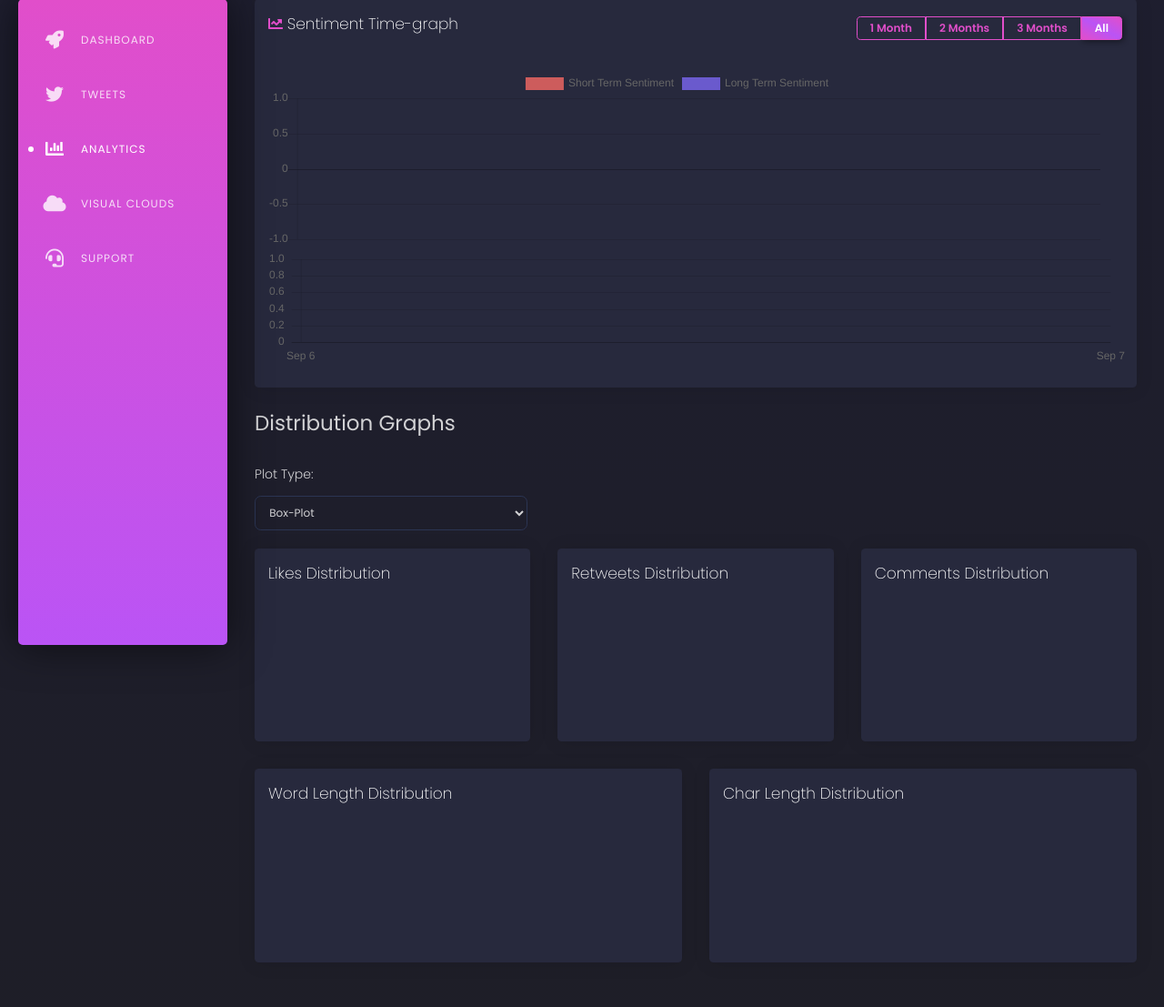
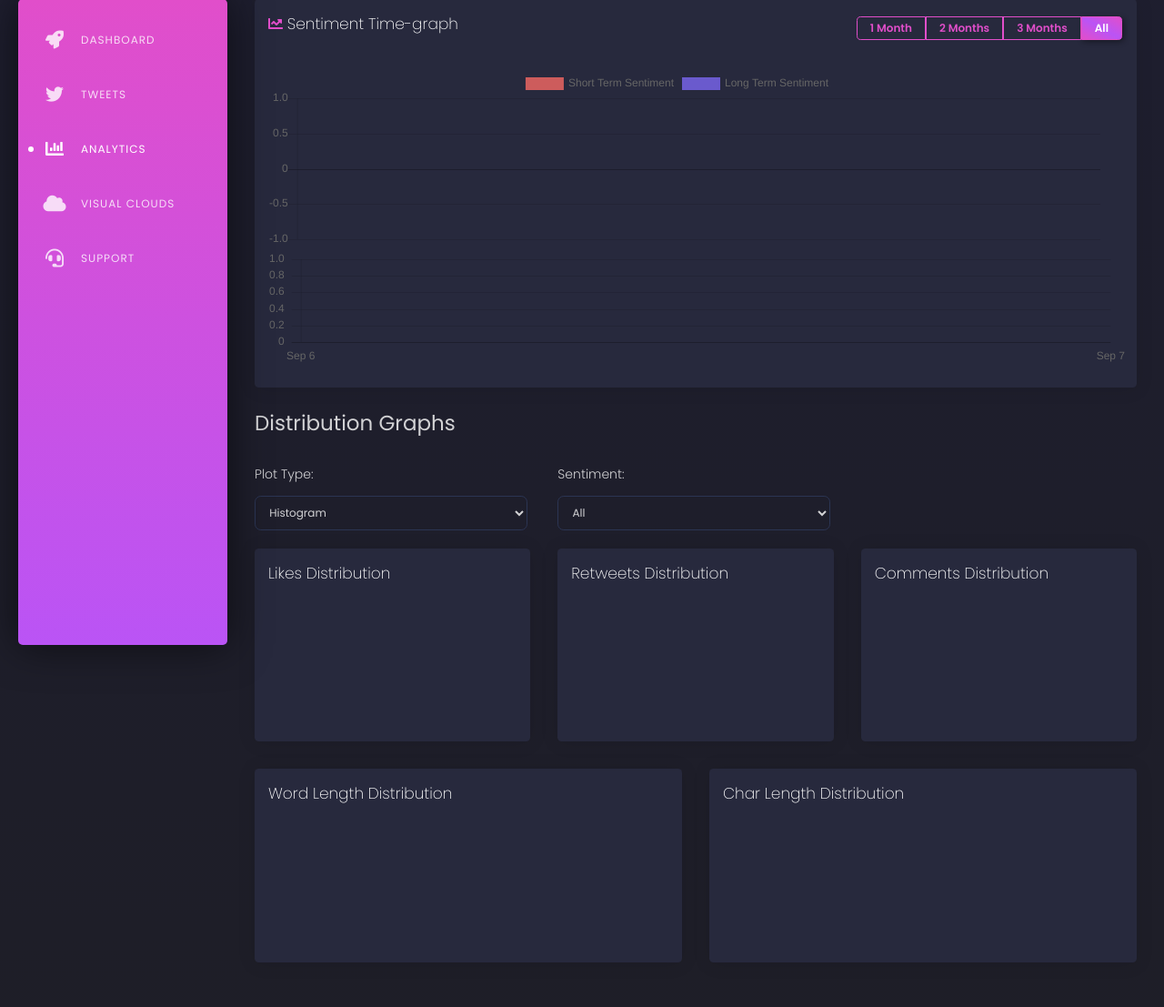
Before and after one commit to nikitperiwal/sentinel, a Django app: page /analytics/ in a window 1280 px wide. Shown: the part 81-1188 px from the top of the page at 91% size. Run offline with Django 3.2, Linux system fonts and the light colour scheme; a map, chart or similar area stays blank; parts of the project's set-up code (start-up, migrations or seed data) failed here and were passed over; some libraries are stand-ins or nearby versions.

Commit message:
Updated analytics.html

```diff
--- a/sentinel_frontend/templates/analytics.html
+++ b/sentinel_frontend/templates/analytics.html
@@ -5,9 +5,6 @@
 <style>
 	option { background: #27293f;}
 	.group-graphs { padding: 20px 0px;}
-
-
-
 </style>
 {% endblock %}
 
@@ -91,6 +88,7 @@
 			</div>
 		</div>
 	</div>
+
 	<div class="row">
 		<div class="col">
 			<div class="graph-group">
@@ -98,15 +96,31 @@
 					<h3>Distribution Graphs</h3>
 				</div>
 				<div class="group-options">
-					<label for="freq-type"
+					<div class="row">
+						<div class="col-4">
+							<label for="plot-type"
 							       style="padding-right: 5px;"><p>Plot Type:</p></label>
 							<select class="form-control"
 							        style="max-width: 300px;"
 							        id="plot-type">
+								<option value="Histogram">Histogram</option>
 								<option value="Box-Plot">Box-Plot</option>
-						<option value="Histogram">Histogram</option>
 								<option value="Violin-Plot">Violin-Plot</option>
 							</select>
+						</div>
+						<div class="col-4">
+							<label for="sentiment-type"
+							       style="padding-right: 5px;"><p>Sentiment:</p></label>
+							<select class="form-control"
+							        style="max-width: 300px;"
+							        id="sentiment-type">
+								<option value="All">All</option>
+								<option value="Positive">Positive</option>
+								<option value="Negative">Negative</option>
+								<option value="Compare">Compare</option>
+							</select>
+						</div>
+					</div>
 				</div>
 				<div class="group-graphs">
 					<div class="row">
@@ -118,6 +132,7 @@
 									</h4>
 								</div>
 								<div class="card-body">
+									<canvas id="chart-likes-distribution"></canvas>
 								</div>
 							</div>
 						</div>
@@ -129,6 +144,7 @@
 									</h4>
 								</div>
 								<div class="card-body">
+									<canvas id="chart-retweets-distribution"></canvas>
 								</div>
 							</div>
 						</div>
@@ -140,6 +156,7 @@
 									</h4>
 								</div>
 								<div class="card-body">
+									<canvas id="chart-comments-distribution"></canvas>
 								</div>
 							</div>
 						</div>
@@ -151,6 +168,7 @@
 									</h4>
 								</div>
 								<div class="card-body">
+									<canvas id="chart-wordlength-distribution"></canvas>
 								</div>
 							</div>
 						</div>
@@ -162,6 +180,7 @@
 									</h4>
 								</div>
 								<div class="card-body">
+									<canvas id="chart-charlength-distribution"></canvas>
 								</div>
 							</div>
 						</div>
@@ -239,7 +258,6 @@
 
 		</div>
 	</div>
-
 </div>
 {% endblock%}
 
--- a/sentinel_frontend/templates/visualclouds.html
+++ b/sentinel_frontend/templates/visualclouds.html
@@ -9,8 +9,9 @@
 {% endblock %}
 
 {% block content %}
-    <div class="content">
-    </div>
+<div class="content">
+
+</div>
 {% endblock%}
 
 
```
Lines whose indentation alone changed are shown as unchanged.
